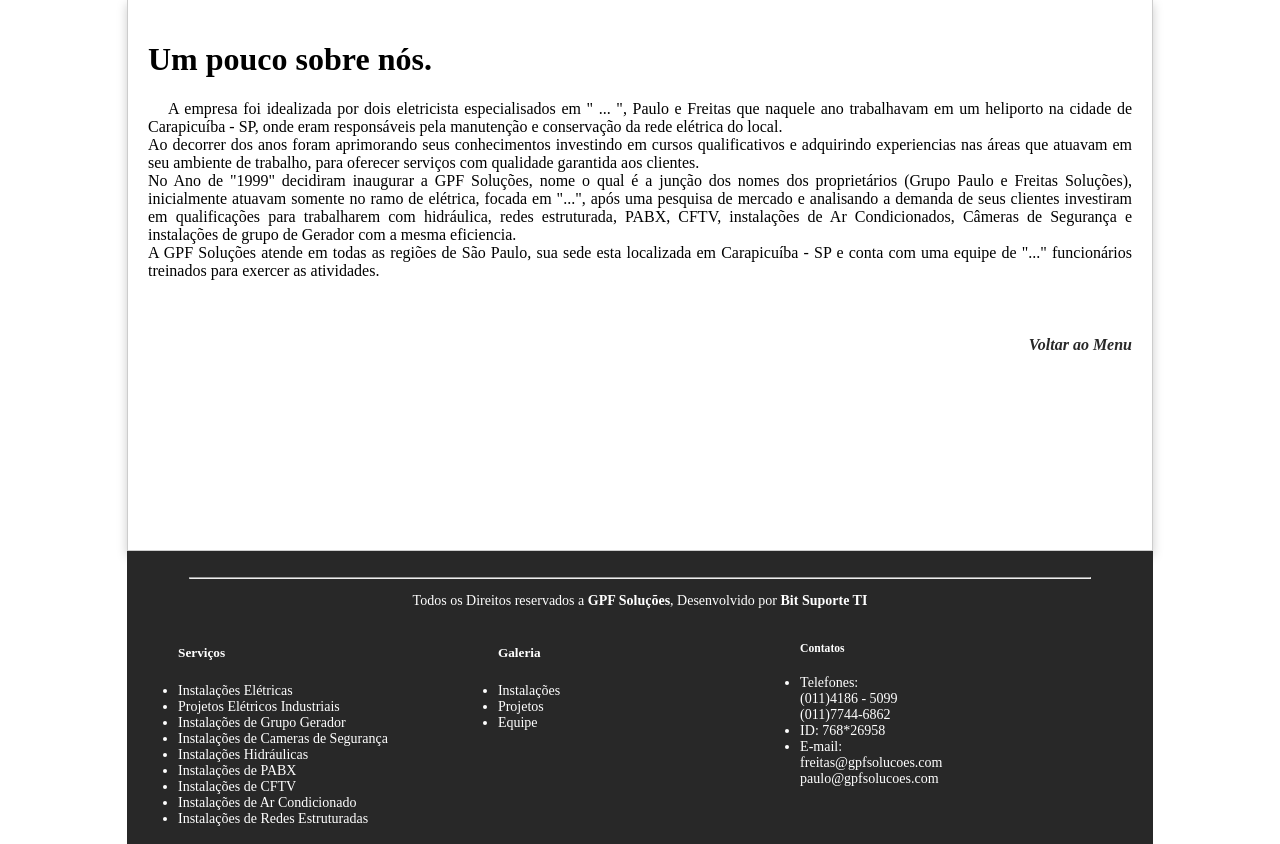
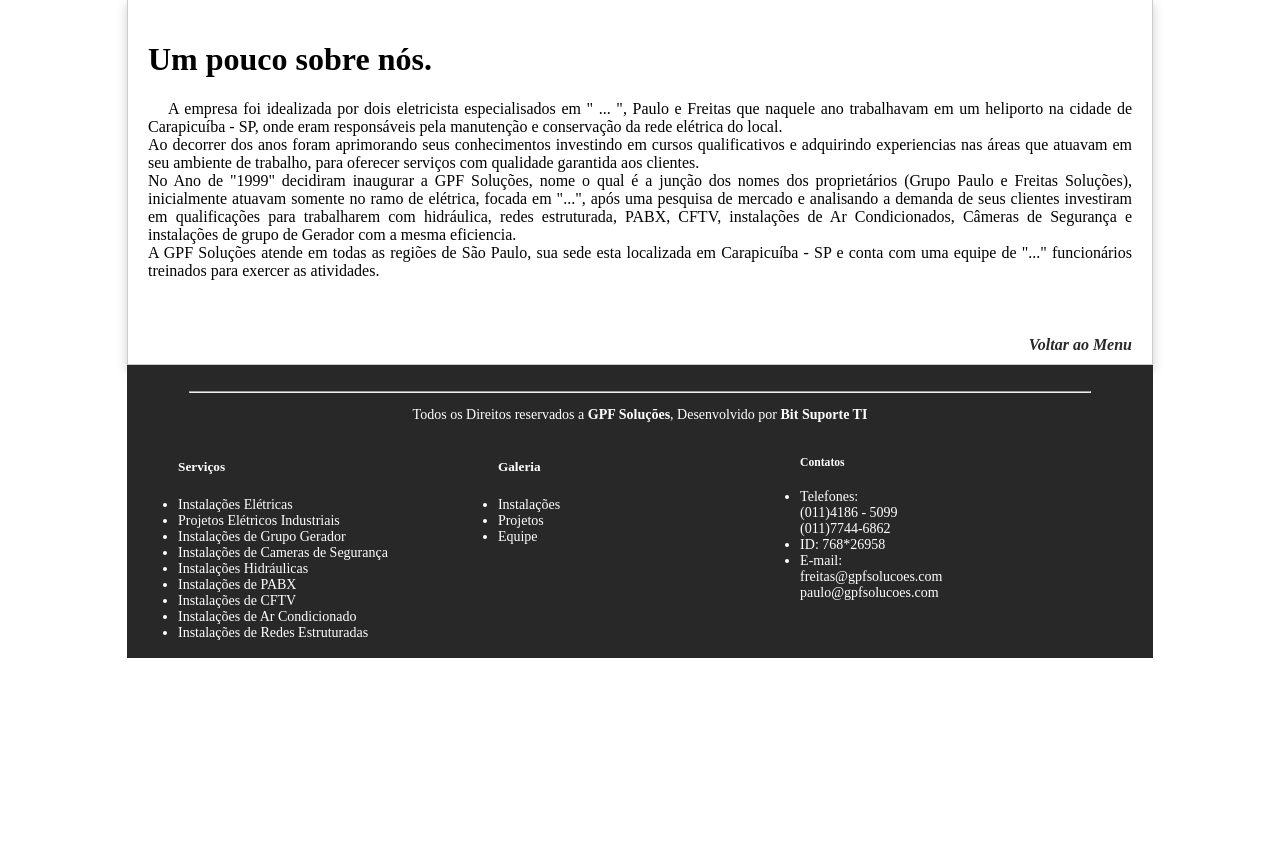
Before and after one commit to andrematias/gpf-solucoes, a PHP site: page /?opcao=1 in a window 1280 px wide. Shown: the part 556-1400 px from the top of the page. After the commit the page ends 1214 px from the top, so only its background shows below. Run offline with PHP 8.4, Linux system fonts and the light colour scheme.

Commit message:
Removendo height da div corpo para deixar com a altura automatica ajustavel de acordo com o conteudo

```diff
--- a/css/estilo.css
+++ b/css/estilo.css
@@ -120,7 +120,6 @@ body{
 ################################### */
 .corpo{
 	width: 1024px;
-	height: 550px;
 	margin: 0 auto;
 	box-shadow: 0px 5px 10px #ccc;
 	border: solid 1px #ccc;
```
